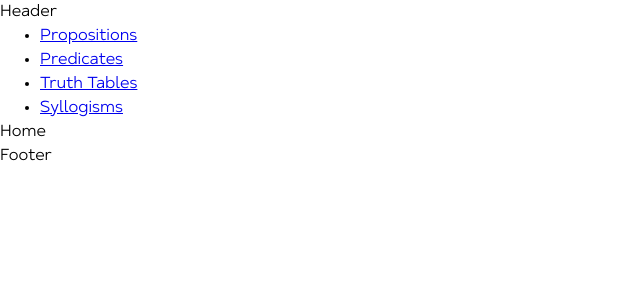
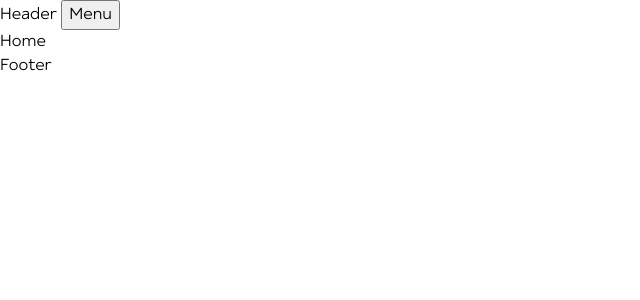
Before and after one commit to SavouryGin/chop_logic, a React app: page / in a window 1280 px wide. Shown: the top 300 px of the page, without its empty margins (0-640 px from the left). Built offline with nearby package versions, Linux system fonts and the light colour scheme.

Commit message:
ts-6: add hooks & selectors

```diff
--- a/src/components/header/index.tsx
+++ b/src/components/header/index.tsx
@@ -1,7 +1,21 @@
 import React from 'react';
+import { useAppDispatch } from 'store/hooks';
+import { settingsActions } from 'store/settings/slice';
 
 function Header(): React.ReactElement {
-  return <header className='header'>Header</header>;
+  const dispatch = useAppDispatch();
+  const onClickMenuButton = () => {
+    dispatch(settingsActions.toggleMenu());
+  };
+
+  return (
+    <header className='header'>
+      Header{' '}
+      <button type='button' onClick={onClickMenuButton}>
+        Menu
+      </button>
+    </header>
+  );
 }
 
 export default Header;
--- a/src/components/layout/index.tsx
+++ b/src/components/layout/index.tsx
@@ -2,15 +2,18 @@ import React from 'react';
 import { Outlet } from 'react-router-dom';
 import Header from 'components/header';
 import Footer from 'components/footer';
-import Navigation from 'components/navigation';
+import Menu from 'components/menu';
+import { getIsMenuOpenStatus } from 'store/settings/selectors';
+import { useAppSelector } from 'store/hooks';
 
 import './styles.scss';
 
 function Layout(): React.ReactElement {
+  const isMenuOpen = useAppSelector(getIsMenuOpenStatus);
   return (
     <div className='layout'>
       <Header />
-      <Navigation />
+      {isMenuOpen && <Menu />}
       <Outlet />
       <Footer />
     </div>
--- a/src/components/navigation/index.tsx
+++ b/src/components/menu/index.tsx
@@ -2,7 +2,7 @@ import React from 'react';
 import { Link } from 'react-router-dom';
 import { routesMap } from 'constants/pages';
 
-function Navigation(): React.ReactElement {
+function Menu(): React.ReactElement {
   const links = routesMap.map((item) => {
     return (
       <li key={item.key}>
@@ -12,10 +12,10 @@ function Navigation(): React.ReactElement {
   });
 
   return (
-    <nav className='navigation'>
+    <nav className='menu'>
       <ul>{links}</ul>
     </nav>
   );
 }
 
-export default Navigation;
+export default Menu;
--- /dev/null
+++ b/src/store/hooks/index.ts
@@ -0,0 +1,5 @@
+import { TypedUseSelectorHook, useDispatch, useSelector } from 'react-redux';
+import { AppDispatch, RootState } from 'store';
+
+export const useAppDispatch = () => useDispatch<AppDispatch>();
+export const useAppSelector: TypedUseSelectorHook<RootState> = useSelector;
--- /dev/null
+++ b/src/store/settings/selectors.ts
@@ -0,0 +1,3 @@
+import { RootState } from 'store';
+
+export const getIsMenuOpenStatus = (state: RootState): boolean => state.settings.isMenuOpen;
--- a/src/store/settings/slice.ts
+++ b/src/store/settings/slice.ts
@@ -29,3 +29,5 @@ export const settingsSlice = createSlice({
     },
   },
 });
+
+export const settingsActions = { ...settingsSlice.actions };
```
